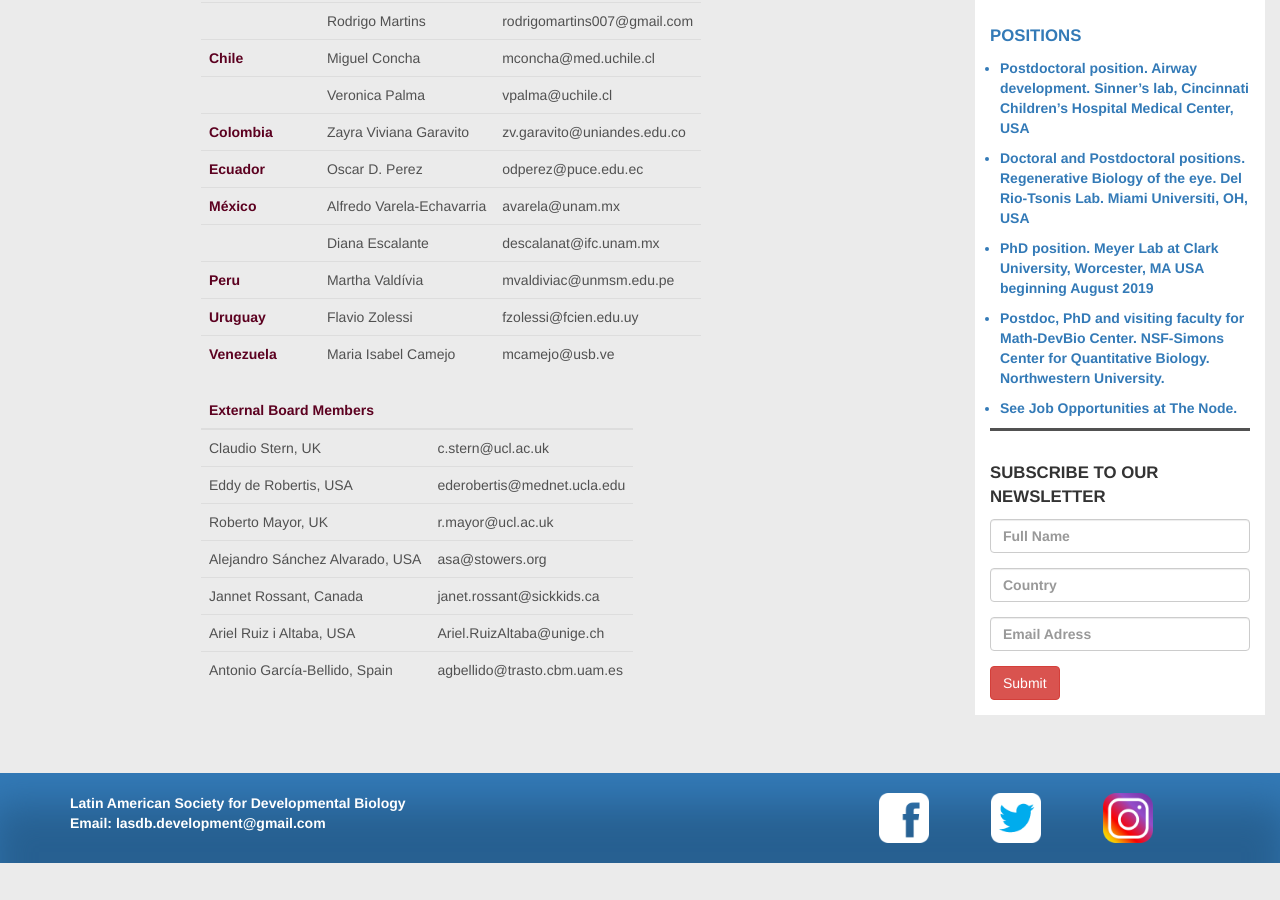
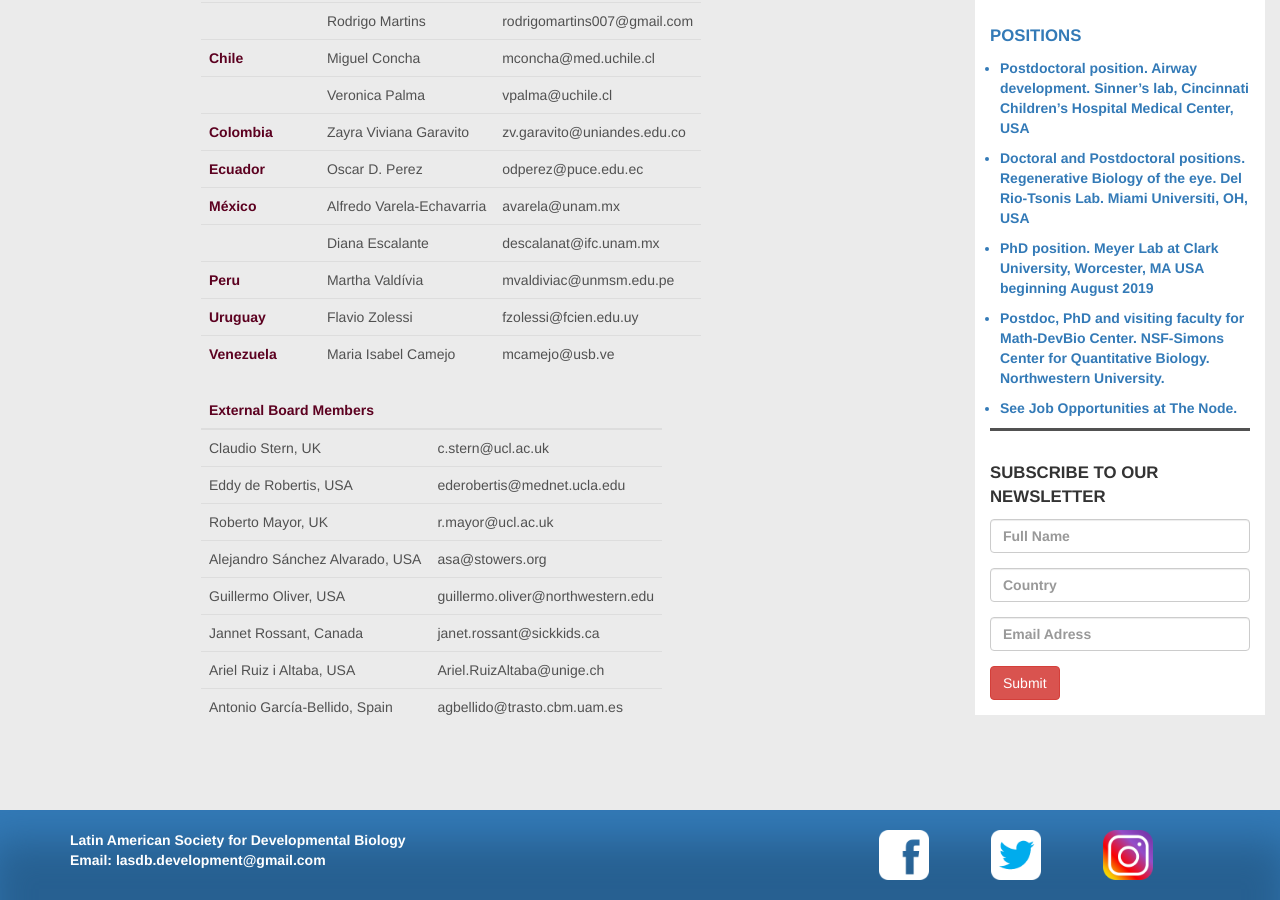
Before and after one commit to lasdb/lasdb.github.io, a Jekyll site: the page built from pages/board.html, in a window 1280 px wide and 900 px high, scrolled down 817 px. Built offline with Jekyll 4.4.1, drawn with Linux system fonts in a browser that asks for light colours; nearby versions of some CDN libraries; before the commit the page ends 1680 px from its top, so only the background shows below that.

Commit message:
Update board.html

```diff
--- a/pages/board.html
+++ b/pages/board.html
@@ -156,6 +156,9 @@ layout: default
                     <td>asa@stowers.org</td>
                 </tr>
                 <tr>
+                    <td>Guillermo Oliver, USA</td>
+                    <td>guillermo.oliver@northwestern.edu</td>
+                </tr>                <tr>
                     <td>Jannet Rossant, Canada</td>
                     <td>janet.rossant@sickkids.ca</td>
                 </tr>
```
